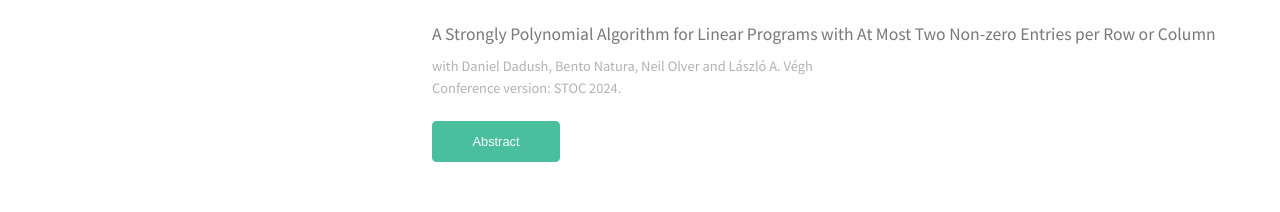
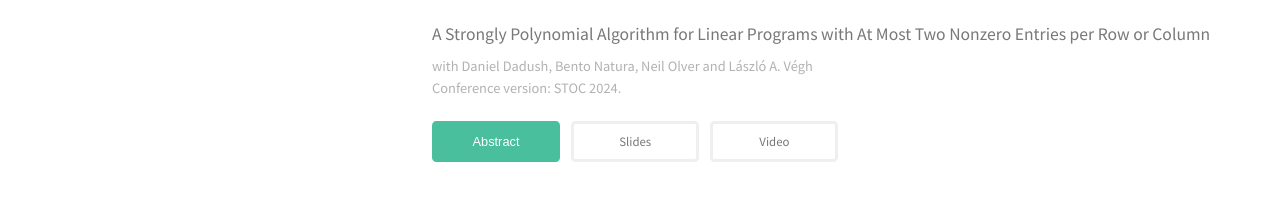
Before and after one commit to zhuankoh/zhuankoh.github.io, a plain HTML site: page index.html in a window 1280 px wide. Shown: the part 831-1043 px from the top of the page. Drawn offline with Linux system fonts and the light colour scheme.

Commit message:
Added slides and video for gen flow

```diff
--- a/index.html
+++ b/index.html
@@ -74,12 +74,14 @@
 			<section id="three">
 				<h2>Publications</h2>
 				<header>
-					<h4>A Strongly Polynomial Algorithm for Linear Programs with At Most Two Non-zero Entries per Row or Column</h4>
+					<h4>A Strongly Polynomial Algorithm for Linear Programs with At Most Two Nonzero Entries per Row or Column</h4>
 					<p>with Daniel Dadush, Bento Natura, Neil Olver and László A. Végh<br>
 						Conference version: STOC 2024.</p>
 				</header>
 				<ul class="actions small">
 					<li><button onclick="hideshow('abstract7')" class="button special small">Abstract</a></li>
+					<li><a href="files/genflow-slides.pdf" target="_blank" class="button small">Slides</a></li>
+					<li><a href="https://youtu.be/b7Vvh5onw-I?si=QiG77cmfNsYGHk-P" target="_blank" class="button small">Video</a></li>
 				</ul>
 				<blockquote id="abstract7" style="display: none">We give a strongly polynomial algorithm for minimum cost generalized flow, and hence for optimizing any linear program with at most two non-zero entries per row, or at most two non-zero entries per column. Primal and dual feasibility were shown by Megiddo (SICOMP ’83) and Végh (MOR ’17) respectively. Our result can be viewed as progress towards understanding whether all linear programs can be solved in strongly polynomial time, also referred to as Smale’s 9th problem.
 Our approach is based on the recent primal-dual interior point method (IPM) due to Allamigeon, Dadush, Loho, Natura and Végh (FOCS ’22). The number of iterations needed by the IPM is bounded, up to a polynomial factor in the number of inequalities, by the straight line complexity of the central path. Roughly speaking, this is the minimum number of pieces of any piecewise linear curve that multiplicatively approximates the central path.
```
Also changed, not shown: 1 other file.
